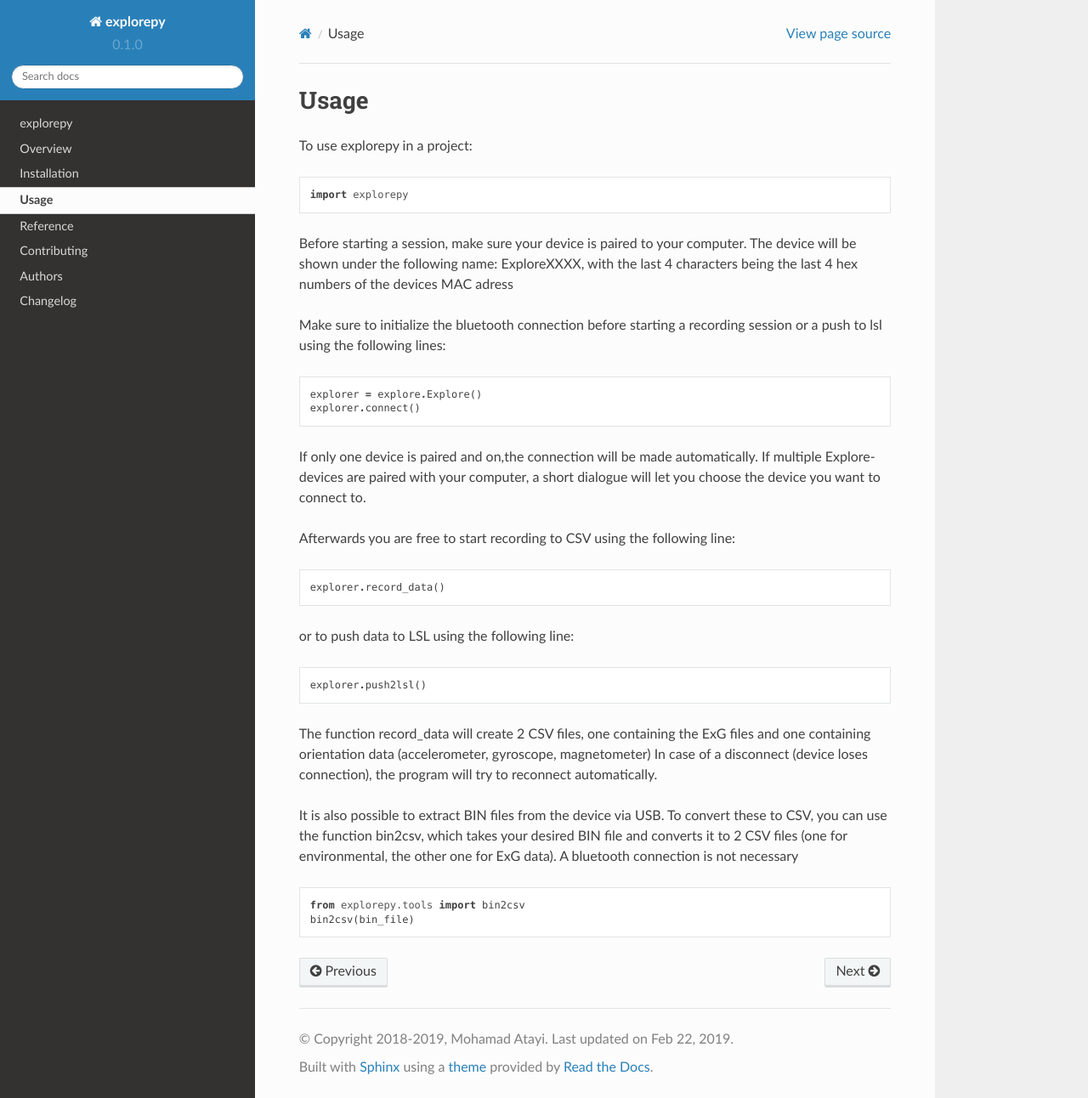
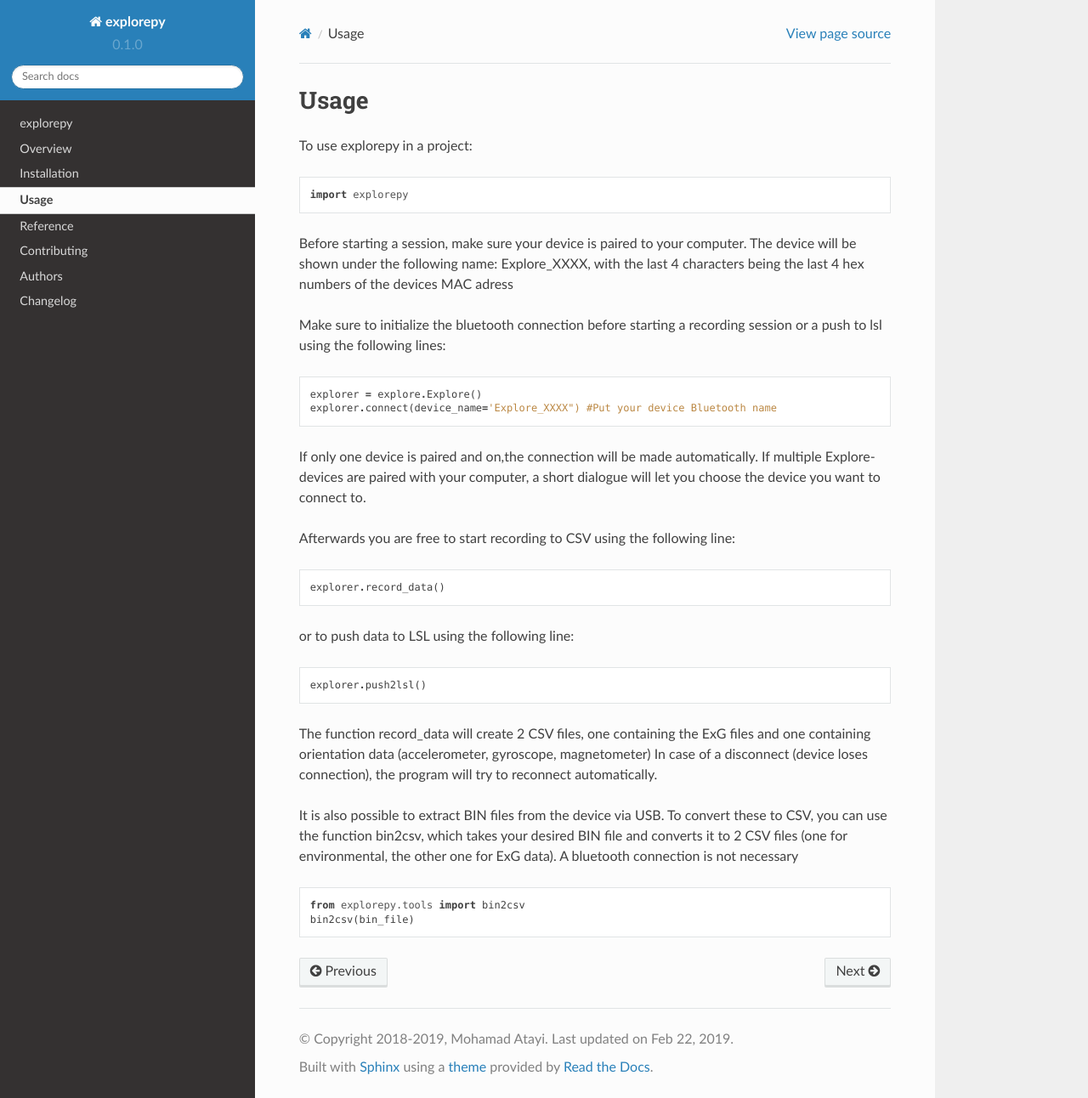
Before and after one commit to Mentalab-hub/explorepy, a Sphinx documentation site: the page built from docs/usage.rst, in a window 1280 px wide and 1292 px high. Shown: the whole window at 85% size. Built offline with Sphinx 7.4.7 and the Read the Docs theme 2.0.0, drawn with Linux system fonts in a browser that asks for light colours.

Commit message:
added device name to connect arguments

```diff
--- a/docs/usage.rst
+++ b/docs/usage.rst
@@ -6,13 +6,13 @@
 
 	import explorepy
 
-Before starting a session, make sure your device is paired to your computer. The device will be shown under the following name: ExploreXXXX,
+Before starting a session, make sure your device is paired to your computer. The device will be shown under the following name: Explore_XXXX,
 with the last 4 characters being the last 4 hex numbers of the devices MAC adress
 
 Make sure to initialize the bluetooth connection before starting a recording session or a push to lsl using the following lines::
 
     explorer = explore.Explore()
-    explorer.connect()
+    explorer.connect(device_name='Explore_XXXX") #Put your device Bluetooth name
 
 If only one device is paired and on,the connection will be made automatically.
 If multiple Explore-devices are paired with your computer, a short dialogue will let you
```
